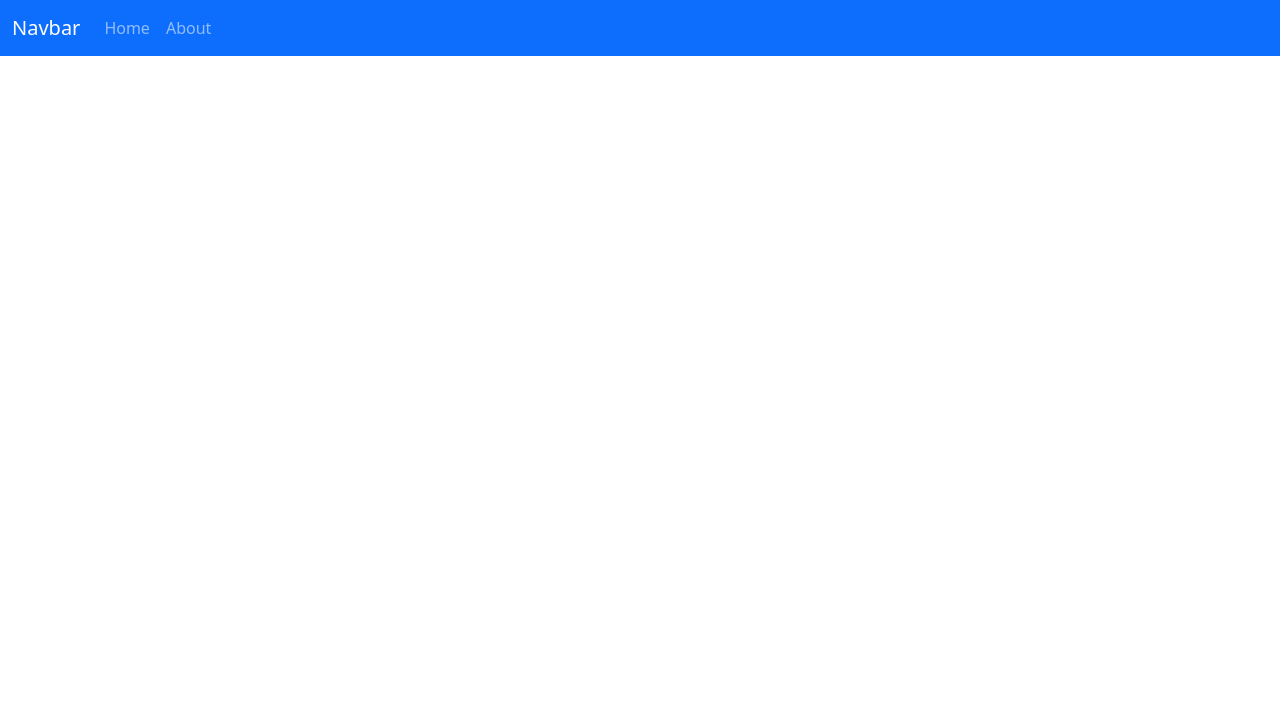
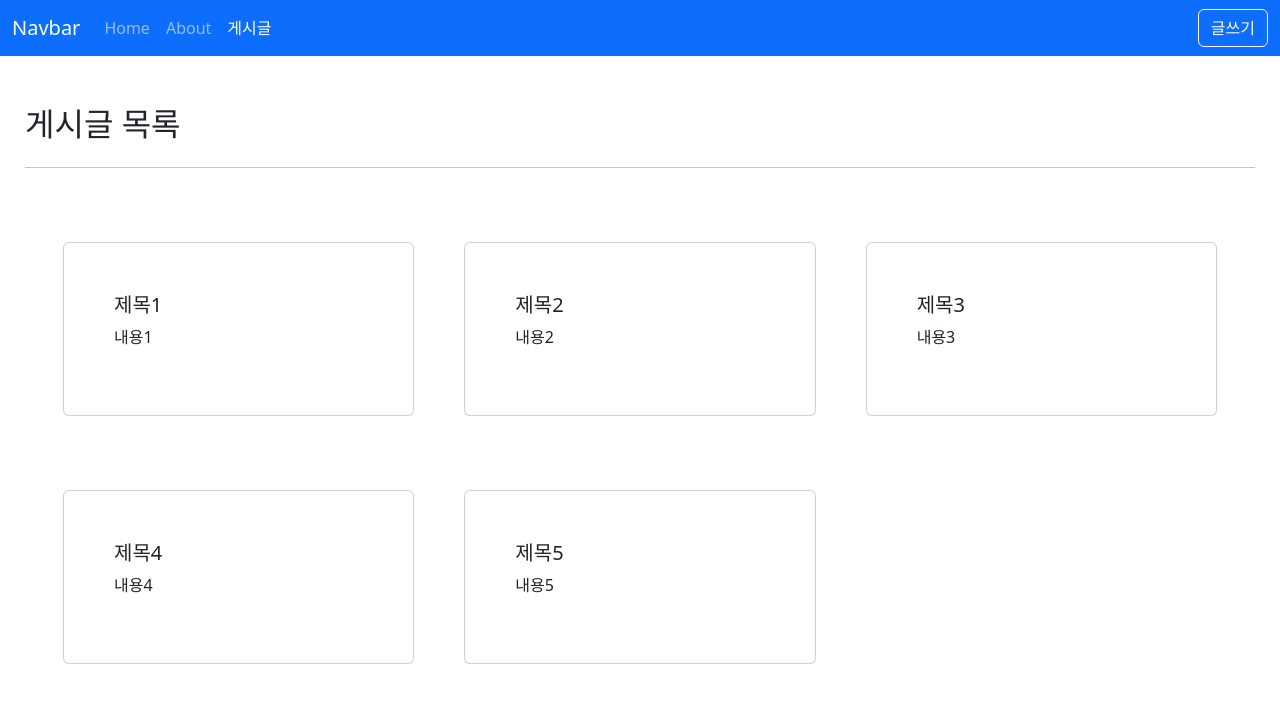
Before and after one commit to hyungkiShin/vue3-composition, a Vue app: page /posts in a window 1280 px wide. Before the commit this address had no page. Shown: the top 702 px of the page. Built offline with nearby package versions, Linux system fonts and the light colour scheme.

Commit message:
[feat] 등록,수정,삭제 UI 마크업

```diff
--- /dev/null
+++ b/src/api/post.js
@@ -0,0 +1,10 @@
+// axios
+const posts = [
+  { id: 1, title: '제목1', content: '내용1', createAt: '2023-01-01' },
+  { id: 2, title: '제목2', content: '내용2', createAt: '2023-01-02' },
+  { id: 3, title: '제목3', content: '내용3', createAt: '2023-01-03' },
+  { id: 4, title: '제목4', content: '내용4', createAt: '2023-01-04' },
+  { id: 5, title: '제목5', content: '내용5', createAt: '2023-01-05' },
+];
+
+export const getPosts = () => posts;
--- /dev/null
+++ b/src/components/PostItem.vue
@@ -0,0 +1,29 @@
+<template>
+  <div class="card">
+    <div class="card-body">
+      <h5 class="card-title">{{ title }}</h5>
+      <p class="card-text">
+        {{ content }}
+      </p>
+      <p class="text-muted">{{ createdAt }}</p>
+    </div>
+  </div>
+</template>
+
+<script setup>
+defineProps({
+  title: {
+    type: String,
+    required: true,
+  },
+  content: {
+    type: String,
+    required: true,
+  },
+  createdAt: {
+    type: [String, Date, Number],
+  },
+});
+</script>
+
+<style></style>
--- a/src/layouts/TheHeader.vue
+++ b/src/layouts/TheHeader.vue
@@ -26,9 +26,29 @@
                 >About</RouterLink
               >
             </li>
+            <li class="nav-item">
+              <RouterLink class="nav-link" active-class="active" to="/posts"
+                >게시글</RouterLink
+              >
+            </li>
           </ul>
+        </div>
+        <div class="d-flex">
+          <button class="btn btn-outline-light" type="button" @click="goPage">
+            글쓰기
+          </button>
         </div>
       </div>
     </nav>
   </header>
 </template>
+<script setup>
+import { useRouter } from 'vue-router';
+
+const router = useRouter();
+const goPage = () => {
+  router.push({
+    name: 'PostCreate',
+  });
+};
+</script>
--- a/src/router/index.js
+++ b/src/router/index.js
@@ -1,6 +1,10 @@
 import { createRouter, createWebHistory } from 'vue-router';
 import HomeView from '@/views/HomeView.vue';
 import AboutView from '@/views/AboutView.vue';
+import PostCreateView from '@/views/posts/PostCreateView.vue';
+import PostDetailView from '@/views/posts/PostDetailView.vue';
+import PostEditView from '@/views/posts/PostEditView.vue';
+import PostListView from '@/views/posts/PostListView.vue';
 
 const routes = [
   {
@@ -13,6 +17,26 @@ const routes = [
     name: 'about',
     component: AboutView,
   },
+  {
+    path: '/posts',
+    name: 'PostList',
+    component: PostListView,
+  },
+  {
+    path: '/posts/create',
+    name: 'PostCreate',
+    component: PostCreateView,
+  },
+  {
+    path: '/posts/:id',
+    name: 'PostDetail',
+    component: PostDetailView,
+  },
+  {
+    path: '/posts/:id/edit',
+    name: 'PostEdit',
+    component: PostEditView,
+  },
 ];
 
 const router = createRouter({
--- /dev/null
+++ b/src/views/posts/PostCreateView.vue
@@ -0,0 +1,34 @@
+<template>
+  <div>
+    <h2>게시글 등록</h2>
+    <hr class="my-4" />
+    <form @submit.prevent>
+      <div>
+        <label for="exampleFormControlInput1" class="form-label">제목</label>
+        <input type="text" class="form-control" id="exampleControlInput1" />
+      </div>
+      <div class="mb-3">
+        <label for="exampleFormControlTextarea1" class="form-label">
+          내용
+        </label>
+        <textarea class="form-control" id="content" rows="3"></textarea>
+      </div>
+      <div class="pt-4">
+        <button type="button" class="btn btn-outline-dark me-2">목록</button>
+        <button class="btn btn-primary" @click="goListPage">저장</button>
+      </div>
+    </form>
+  </div>
+</template>
+
+<script setup>
+import { useRouter } from 'vue-router';
+
+const router = useRouter();
+
+const goListPage = () => {
+  router.push({ name: 'PostList' });
+};
+</script>
+
+<style scope></style>
--- /dev/null
+++ b/src/views/posts/PostDetailView.vue
@@ -0,0 +1,50 @@
+<template>
+  <div>
+    <h2>제목</h2>
+    <p>내용</p>
+    <p class="text-muted">2023-01-01</p>
+    <hr class="my-4" />
+    <div class="row g-2">
+      <div class="col-auto">
+        <button class="btn btn-outline-dark">이전글</button>
+      </div>
+      <div class="col-auto">
+        <button class="btn btn-outline-dark">다음글</button>
+      </div>
+      <div class="col-auto me-auto"></div>
+      <div class="col-auto">
+        <button class="btn btn-outline-dark" @click="goListPage">목록</button>
+      </div>
+      <div class="col-auto">
+        <button class="btn btn-outline-primary" @click="goEditPage">
+          수정
+        </button>
+      </div>
+      <div class="col-auto">
+        <button class="btn btn-outline-danger">삭제</button>
+      </div>
+    </div>
+  </div>
+</template>
+
+<script setup>
+import { useRoute, useRouter } from 'vue-router';
+
+const router = useRouter();
+const route = useRoute();
+
+const id = route.params.id;
+
+const goListPage = () =>
+  router.push({
+    name: 'PostList',
+  });
+
+const goEditPage = () =>
+  router.push({
+    name: 'PostEdit',
+    params: { id },
+  });
+</script>
+
+<style scope></style>
--- /dev/null
+++ b/src/views/posts/PostEditView.vue
@@ -0,0 +1,41 @@
+<template>
+  <div>
+    <h2>게시글 수정</h2>
+    <hr class="my-4" />
+    <form @submit.prevent>
+      <div>
+        <label for="exampleFormControlInput1" class="form-label">제목</label>
+        <input type="text" class="form-control" id="exampleControlInput1" />
+      </div>
+      <div class="mb-3">
+        <label for="exampleFormControlTextarea1" class="form-label">
+          내용
+        </label>
+        <textarea class="form-control" id="content" rows="3"></textarea>
+      </div>
+      <div class="pt-4">
+        <button
+          type="button"
+          class="btn btn-outline-danger me-2"
+          @click="goDetailPage"
+        >
+          취소
+        </button>
+        <button class="btn btn-primary">수정</button>
+      </div>
+    </form>
+  </div>
+</template>
+
+<script setup>
+import { useRoute, useRouter } from 'vue-router';
+
+const route = useRoute();
+const router = useRouter();
+
+const id = route.params.id;
+
+const goDetailPage = () => router.push({ name: 'PostDetail', params: { id } });
+</script>
+
+<style scope></style>
--- /dev/null
+++ b/src/views/posts/PostListView.vue
@@ -0,0 +1,51 @@
+<template>
+  <div>
+    <h2>게시글 목록</h2>
+    <hr class="my-4" />
+    <div class="row g-4">
+      <div v-for="post in posts" :key="post.id" class="col-4">
+        <PostItem
+          :title="post.title"
+          :content="post.content"
+          :created-at="post.createdAt"
+          @click="goPage(post.id)"
+        ></PostItem>
+      </div>
+    </div>
+  </div>
+</template>
+
+<script setup>
+import PostItem from '@/components/PostItem.vue';
+import { getPosts } from '@/api/post';
+import { ref } from 'vue';
+import { useRouter } from 'vue-router';
+
+const router = useRouter();
+const posts = ref([]);
+
+const fetchPosts = () => {
+  posts.value = getPosts();
+};
+
+fetchPosts();
+
+const goPage = id => {
+  /* path 로 이동하는 법
+    router.push(`/posts/${id}`);
+  */
+  /* router 에 정의한 name 으로 객체를 보냄으로 써 이동하는 법 */
+  router.push({
+    name: 'PostDetail',
+    params: {
+      id,
+    },
+    // query: {
+    //   searchText: 'hello',
+    // },
+    // hash: '#world',
+  });
+};
+</script>
+
+<style scope></style>
```
Also changed, not shown: md/router.md (+5 -0 lines).
